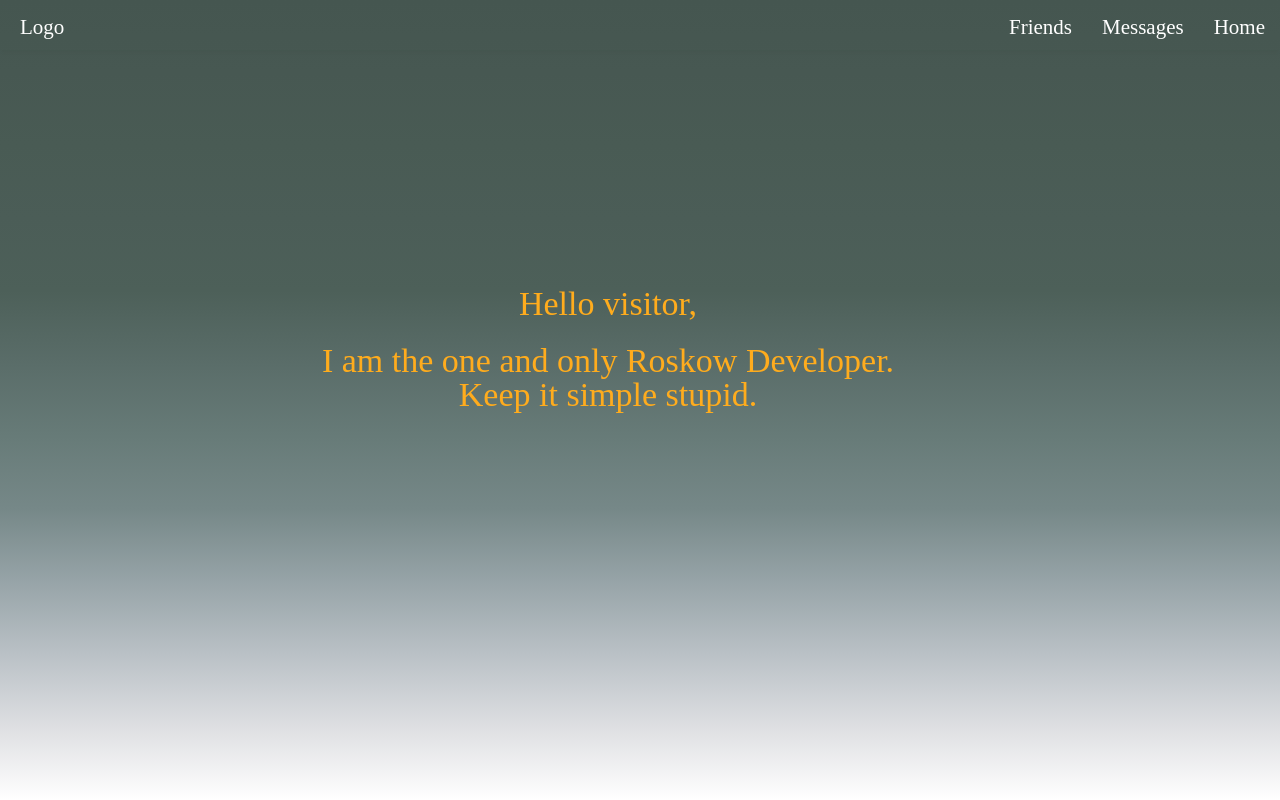
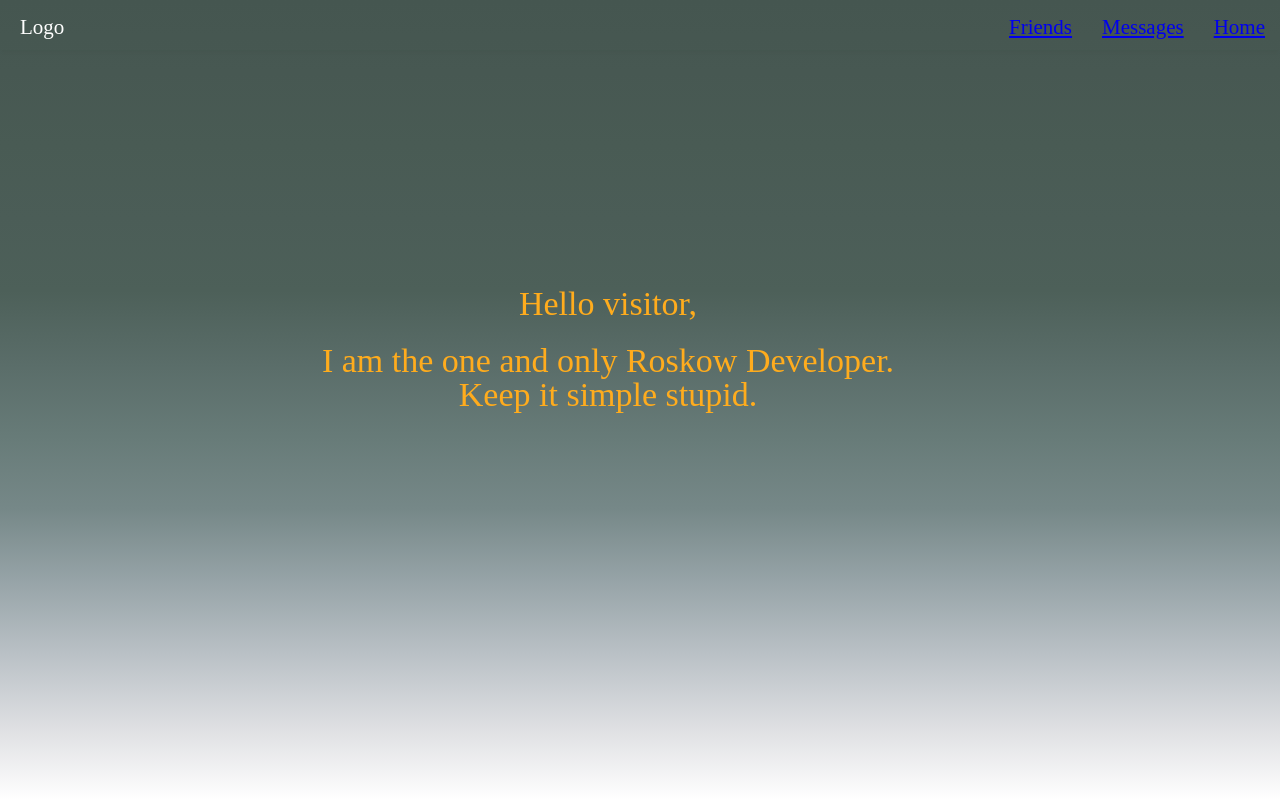
Before and after one commit to IanRoskow/Portfolio, a React (Create React App) app in the folder portfolio/: page / in a window 1280 px wide. Shown: the top 800 px of the page. Built offline with nearby package versions, Linux system fonts and the light colour scheme.

Commit message:
Bug fix for anchor tags.

```diff
--- a/portfolio/src/components/Header.js
+++ b/portfolio/src/components/Header.js
@@ -6,13 +6,13 @@ const Header = () => {
             <div className="logo">
                 Logo
             </div>
-            <a className="active item">
+            <a href="/" className="active item">
                 Home
             </a>
-            <a className="item">
+            <a href="/" className="item">
                 Messages
             </a>
-            <a className="item">
+            <a href="/" className="item">
                 Friends
             </a>
 
```
